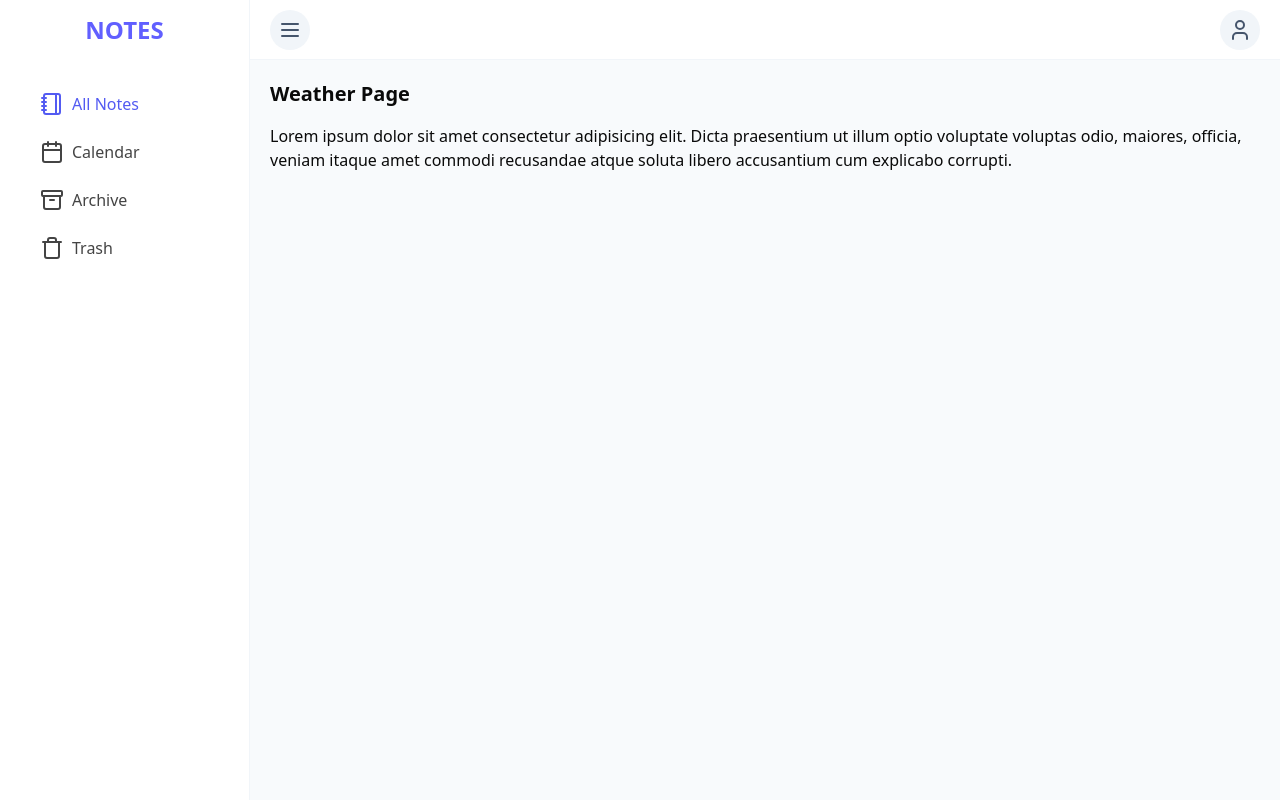
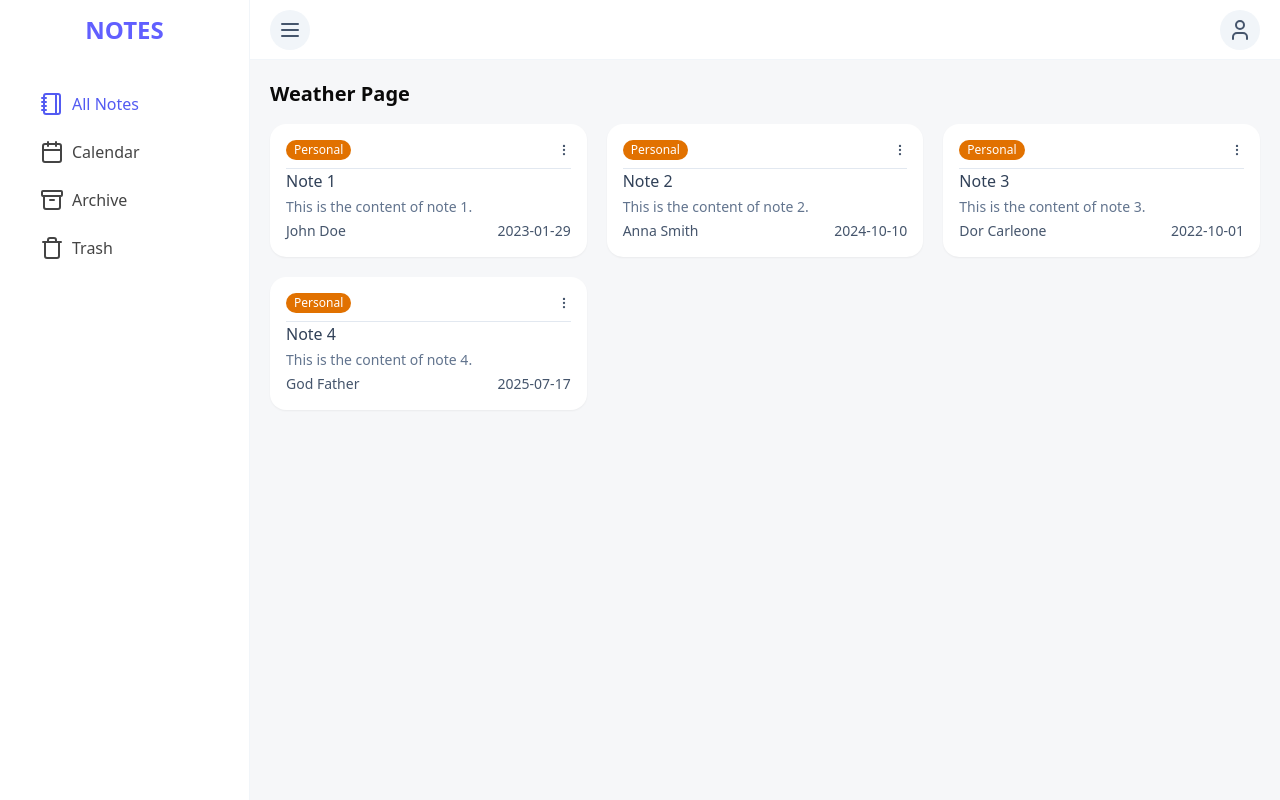
Before and after one commit to Dior1726/Notes_React, a React (Vite) app: page /main/home in a window 1280 px wide. Built offline with nearby package versions, Linux system fonts and the light colour scheme.

Commit message:
refactor: MainLayout components

```diff
--- /dev/null
+++ b/src/components/general/general_header/GeneralHeader.tsx
@@ -0,0 +1,24 @@
+import { UserIcon, MenuIcon } from "lucide-react";
+
+interface IState {
+  isOpen: boolean;
+  setIsOpen: (isOpen: boolean) => void;
+}
+
+const GeneralHeader = ({ isOpen, setIsOpen }: IState) => {
+  return (
+    <div className='min-h-[60px] w-full bg-white flex items-center justify-between px-5 border-b border-slate-100'>
+      <div
+        className='w-10 h-10 rounded-full bg-slate-100 text-slate-600 flex items-center justify-center'
+        onClick={() => setIsOpen(!isOpen)}
+      >
+        <MenuIcon />
+      </div>
+      <div className='w-10 h-10 rounded-full bg-slate-100 text-slate-600 flex items-center justify-center'>
+        <UserIcon />
+      </div>
+    </div>
+  );
+};
+
+export default GeneralHeader;
--- /dev/null
+++ b/src/components/general/general_sidebar/GeneralSidebar.tsx
@@ -0,0 +1,61 @@
+import { NavLink } from "react-router";
+import {
+  TrashIcon,
+  ArchiveIcon,
+  CalendarIcon,
+  NotebookIcon,
+} from "lucide-react";
+
+interface IState {
+  isOpen: boolean;
+}
+
+const GeneralSidebar = ({ isOpen }: IState) => {
+  return (
+    <div
+      className={`max-w-[250px] w-full bg-white pt-0 border-r border-slate-100 transition-all duration-150 transform ${
+        isOpen ? "translate-x-0" : "-translate-x-[250px]"
+      }`}
+    >
+      <div className='min-h-[60px] flex items-center justify-center font-bold text-indigo-500 text-2xl'>
+        NOTES
+      </div>
+      <div className='flex flex-col p-5'>
+        <NavLink
+          end
+          to={"/main/home"}
+          className='flex items-center gap-2 px-5 py-3'
+        >
+          <NotebookIcon />
+          <div>All Notes</div>
+        </NavLink>
+        <NavLink
+          end
+          to={"/main/calendar"}
+          className='flex items-center gap-2 px-5 py-3'
+        >
+          <CalendarIcon />
+          <div>Calendar</div>
+        </NavLink>
+        <NavLink
+          end
+          to={"/main/archive"}
+          className='flex items-center gap-2 px-5 py-3'
+        >
+          <ArchiveIcon />
+          <div>Archive</div>
+        </NavLink>
+        <NavLink
+          end
+          to={"/main/trash"}
+          className='flex items-center gap-2 px-5 py-3'
+        >
+          <TrashIcon />
+          <div>Trash</div>
+        </NavLink>
+      </div>
+    </div>
+  );
+};
+
+export default GeneralSidebar;
--- a/src/components/layouts/main_layout/MainLayout.tsx
+++ b/src/components/layouts/main_layout/MainLayout.tsx
@@ -1,79 +1,21 @@
-import { Outlet, NavLink } from "react-router";
-import {
-  TrashIcon,
-  ArchiveIcon,
-  CalendarIcon,
-  NotebookIcon,
-  UserIcon,
-  MenuIcon,
-} from "lucide-react";
 import { useState } from "react";
+import { Outlet } from "react-router";
+import GeneralSidebar from "@/components/general/general_sidebar/GeneralSidebar";
+import GeneralHeader from "@/components/general/general_header/GeneralHeader";
 
 export const MainLayout = () => {
   const [isOpen, setIsOpen] = useState(true);
 
   return (
-    <div className='flex h-screen bg-slate-50'>
-      <div
-        className={`max-w-[250px] w-full bg-white pt-0 border-r border-slate-100 transition-all duration-150 transform ${
-          isOpen ? "translate-x-0" : "-translate-x-[250px]"
-        }`}
-      >
-        <div className='min-h-[60px] flex items-center justify-center font-bold text-indigo-500 text-2xl'>
-          NOTES
-        </div>
-        <div className='flex flex-col p-5'>
-          <NavLink
-            end
-            to={"/main/home"}
-            className='flex items-center gap-2 px-5 py-3'
-          >
-            <NotebookIcon />
-            <div>All Notes</div>
-          </NavLink>
-          <NavLink
-            end
-            to={"/main/calendar"}
-            className='flex items-center gap-2 px-5 py-3'
-          >
-            <CalendarIcon />
-            <div>Calendar</div>
-          </NavLink>
-          <NavLink
-            end
-            to={"/main/archive"}
-            className='flex items-center gap-2 px-5 py-3'
-          >
-            <ArchiveIcon />
-            <div>Archive</div>
-          </NavLink>
-          <NavLink
-            end
-            to={"/main/trash"}
-            className='flex items-center gap-2 px-5 py-3'
-          >
-            <TrashIcon />
-            <div>Trash</div>
-          </NavLink>
-        </div>
-      </div>
+    <div className='flex h-screen bg-[#F6F7F9]'>
+      <GeneralSidebar isOpen={isOpen} />
       <div
         className={
           "flex-grow flex flex-col transition-all duration-150 " +
           (isOpen ? "ml-0" : "-ml-[250px]")
         }
       >
-        <div className='min-h-[60px] w-full bg-white flex items-center justify-between px-5 border-b border-slate-100'>
-          <div
-            className='w-10 h-10 rounded-full bg-slate-100 text-slate-600 flex items-center justify-center'
-            onClick={() => setIsOpen(!isOpen)}
-          >
-            <MenuIcon />
-          </div>
-          <div className='w-10 h-10 rounded-full bg-slate-100 text-slate-600 flex items-center justify-center'>
-            <UserIcon />
-          </div>
-        </div>
+        <GeneralHeader isOpen={isOpen} setIsOpen={setIsOpen} />
         <div className={`flex-grow min-h-0 overflow-y-auto p-5 w-full`}>
           <Outlet />
         </div>
--- a/src/views/auth/login_view/LoginPage.tsx
+++ b/src/views/auth/login_view/LoginPage.tsx
@@ -1,6 +1,6 @@
+import { NavLink } from "react-router";
+import { Input } from "@/components/ui/input";
 import { Button } from "@/components/ui/button";
-import { Input } from "@/components/ui/input";
-import { NavLink } from "react-router";
 
 const LoginPage = () => {
   return (
@@ -12,7 +12,7 @@ const LoginPage = () => {
         <div className='mt-10 flex flex-col gap-5'>
           <Input placeholder='Email' className='' />
           <Input placeholder='Password' className='' />
-          <NavLink to={"/main"} className='w-full block'>
+          <NavLink to={"/main/home"} className='w-full block'>
             <Button variant='accent' className='bg-indigo-500 h-10 mt-5 w-full'>
               Login
             </Button>
--- a/src/views/main/_config/index.ts
+++ b/src/views/main/_config/index.ts
@@ -1,8 +1,8 @@
+import HomePage from "../home_view/HomePage";
+import TrashPage from "../trash_view/TrashPage";
 import ArchivePage from "../archive_view/ArchivePage";
+import ProfilePage from "../profile_view/ProfilePage";
 import CalendarPage from "../calendar_view/CalendarPage";
-import HomePage from "../home_view/HomePage";
-import ProfilePage from "../profile_view/ProfilePage";
-import TrashPage from "../trash_view/TrashPage";
 
 export const mainRoutes = [
   {
--- a/src/views/main/home_view/HomePage.tsx
+++ b/src/views/main/home_view/HomePage.tsx
@@ -1,12 +1,59 @@
+import { EllipsisVertical } from "lucide-react";
+
+const notes = [
+  {
+    title: "Note 1",
+    content: "This is the content of note 1.",
+    type: "Personal",
+    created: "2023-01-29",
+    author: "John Doe",
+  },
+  {
+    title: "Note 2",
+    content: "This is the content of note 2.",
+    type: "Personal",
+    created: "2024-10-10",
+    author: "Anna Smith",
+  },
+  {
+    title: "Note 3",
+    content: "This is the content of note 3.",
+    type: "Personal",
+    created: "2022-10-01",
+    author: "Dor Carleone",
+  },
+  {
+    title: "Note 4",
+    content: "This is the content of note 4.",
+    type: "Personal",
+    created: "2025-07-17",
+    author: "God Father",
+  },
+];
+
 const HomePage = () => {
   return (
     <div>
       <h3 className='text-xl font-semibold mb-4'>Weather Page</h3>
-      <div className=' '>
-        Lorem ipsum dolor sit amet consectetur adipisicing elit. Dicta
-        praesentium ut illum optio voluptate voluptas odio, maiores, officia,
-        veniam itaque amet commodi recusandae atque soluta libero accusantium
-        cum explicabo corrupti.
+      <div className='grid grid-cols-3 gap-5'>
+        {notes.map((note, index) => (
+          <div key={index} className='bg-white rounded-2xl shadow-xs p-4'>
+            <div className='flex justify-between items-center pb-2 border-b border-slate-200'>
+              <div className='bg-amber-600 text-white rounded-4xl px-2 py-0.5 text-xs'>
+                {note.type}
+              </div>
+              <div>
+                <EllipsisVertical className='text-slate-600' size={"14px"} />
+              </div>
+            </div>
+            <div className='text-slate-700 mb-1'>{note.title}</div>
+            <div className='text-slate-500 text-sm mb-1'>{note.content}</div>
+            <div className='flex justify-between items-center text-sm text-slate-600'>
+              <div>{note.author}</div>
+              <div>{note.created}</div>
+            </div>
+          </div>
+        ))}
       </div>
     </div>
   );
```
